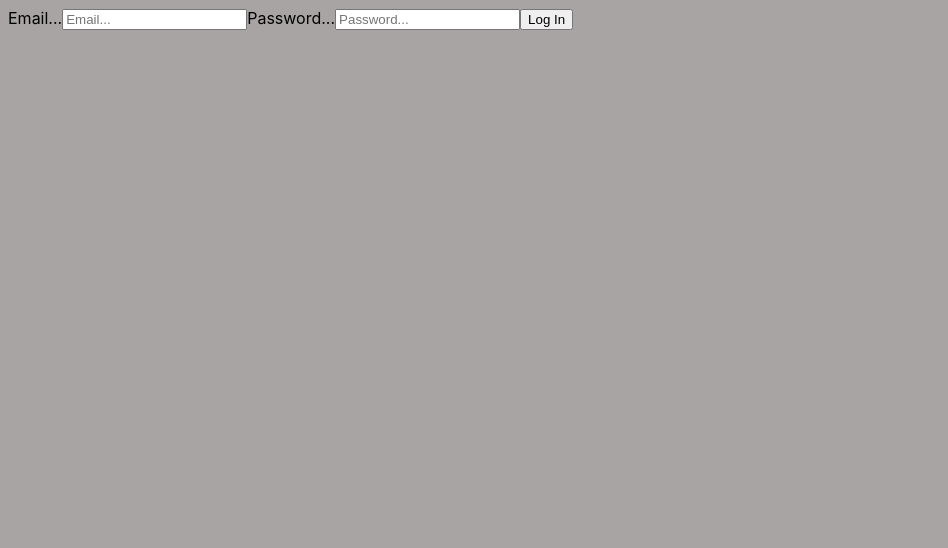
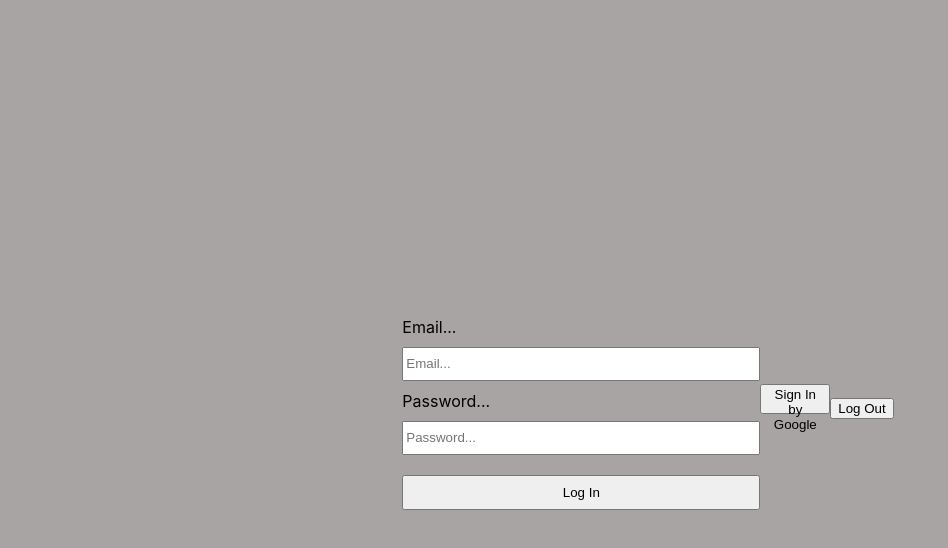
Before and after one commit to MikeZeg/Scratch-App, a React (Create React App) app: page / in a window 1280 px wide. Shown: the top 548 px of the page, without its empty margins (0-948 px from the left). Built offline with nearby package versions, Linux system fonts and the light colour scheme.

Commit message:
struct of login methods

```diff
--- a/src/components/login.js
+++ b/src/components/login.js
@@ -1,24 +1,49 @@
-import React from "react";
+import React, { useState } from "react";
 import ReactDom from "react-dom";
-import {} from "../config/firebase.js";
+// import { Auth } from "../config/auth.js"
+import { auth, googleProvider } from "../config/firebase.js";
+import { createUserWithEmailAndPassword, signInWithPopup, signOut } from 'firebase/auth'
 import "../styles/loginStyle.css";
 
 
 export const SignIn = () => {
+
+    const [email, setEmail] = useState("");
+    const [password, setPassword] = useState("");
+
+// check user
+    // console.log(auth?.currentUser?.email)
+
+    const signIn = async () => {
+
+    }
+
     return (
-        <div>
+        <div className="signin">
             <label>Email...</label>
-            <input placeholder="Email..." />
+            <input
+                placeholder="Email..."
+                onChange={(e)=> setEmail(e.target.value)}
+            />
 
             <label type="string">Password...</label>
-            <input type="password" placeholder="Password..." />
+            <input
+                type="password"
+                placeholder="Password..."
+                onChange={(e)=> setPassword(e.target.value)}
+            />
 
-            <button>Log In</button>
+            <button className="signin__btn" onClick={signIn}>Log In</button>
         </div>
     )
 }
 // Re-set password
 export const ResetLogIn = () => {
+
+
+// check user
+    // console.log(auth?.currentUser?.email)
+
     return (
         <div>
             <h1>Password Reset</h1>
@@ -29,20 +54,100 @@ export const ResetLogIn = () => {
 
 // Create Account Email + password
 export const CreateAccount = () => {
+
+    const [email, setEmail] = useState("");
+    const [password, setPassword] = useState("");
+
+// check user
+    // console.log(auth?.currentUser?.email)
+
+    const register = async () => {
+        try {
+            await createUserWithEmailAndPassword(auth, email, password)
+        }catch (err){
+            console.error(err)
+        }
+    }
+
     return (
         <div>
             <h1>Create Account</h1>
+        <div>
+            <div className="email">
+                <label>Email</label>
+                <input
+                    placeholder="Email..."
+                />
+                <label>Repete Email</label>
+                <input
+                    placeholder="Email..."
+                />
+            </div>
+            <div className="password">
+            <label>Password</label>
+                <input
+                    placeholder="Password"
+                    type="password"
+                />
+                <label>Repete Password</label>
+                <input
+                    placeholder="Password"
+                    type="password"
+                />
+            </div>
+
+            <button className="btn" onClick={register}>Register</button>
+
+
+        </div>
+
         </div>
     );
 }
 
 // Login by Google
 export const SignInByGoogle = () => {
+
+// check user
+    // console.log(auth?.currentUser?.email)
+
+
+    const signInByGoogle = async () => {
+        try {
+            await signInWithPopup(auth, googleProvider )
+        }catch(err){
+            console.error(err)
+        }
+    }
+
     return (
         <div>
-            <h1>Sigm In by Google</h1>
+
+            <button className="btn" onClick={signInByGoogle}>Sign In by Google</button>
         </div>
 
+    )
+}
+
+export const LogOut = () => {
+
+// check user
+    // console.log(auth?.currentUser?.email)
+
+    const signOut = async () => {
+
+        try {
+            await signOut(auth);
+        }catch(err) {
+            console.error(err)
+        }
+    }
+
+
+    return(
+        <div>
+            <button>Log Out</button>
+        </div>
     )
 }
 
@@ -53,10 +158,11 @@ export const LogIn = () => {
 // if not CreateAccount or remainder/ reset password
 
 
-
     return (
-        <div>
+        <div className="login">
            <SignIn/>
+           <SignInByGoogle/>
+           <LogOut/>
 
         </div>
     )
--- a/src/config/firebase.js
+++ b/src/config/firebase.js
@@ -1,7 +1,7 @@
 // Import the functions you need from the SDKs you need
 import { initializeApp } from "firebase/app";
 import { getAnalytics } from "firebase/analytics";
-import { getAuth } from 'firebase/auth';
+import { getAuth, GoogleAuthProvider } from 'firebase/auth';
 
 
 const firebaseConfig = {
@@ -19,3 +19,4 @@ const firebaseConfig = {
 const app = initializeApp(firebaseConfig);
 const analytics = getAnalytics(app);
 export const auth = getAuth(app);
+export const googleProvider = new GoogleAuthProvider();
--- a/src/styles/loginStyle.css
+++ b/src/styles/loginStyle.css
@@ -0,0 +1,26 @@
+.login {
+    margin: auto;
+    display: flex;
+    align-items: center;
+
+    width: 100%;
+    height: 100%;
+    position: fixed;
+    justify-content: center;
+}
+.signin {
+    display: grid;
+    justify-content: center;
+}
+.signin__btn {
+    margin-top: 20px;
+    height: 35px;
+}
+
+input {
+    width: 350px;
+    height: 28px;
+}
+label {
+    margin: 10px 0 10px 0;
+}
```
Also changed, not shown: src/config/auth.js (+19 -2 lines).
